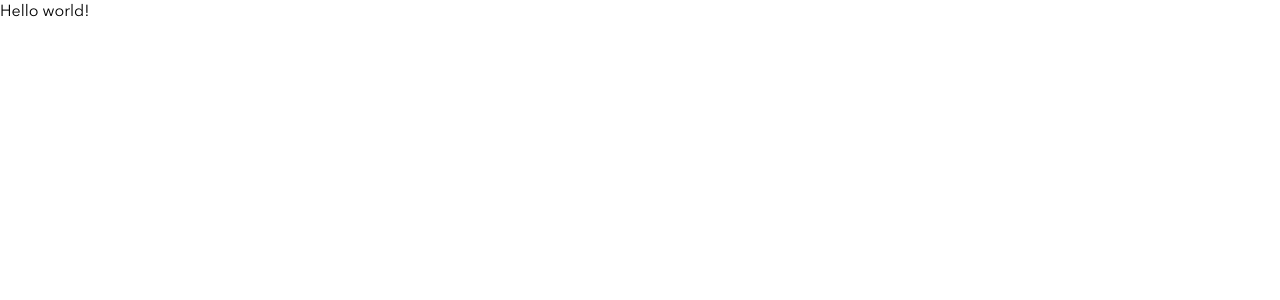
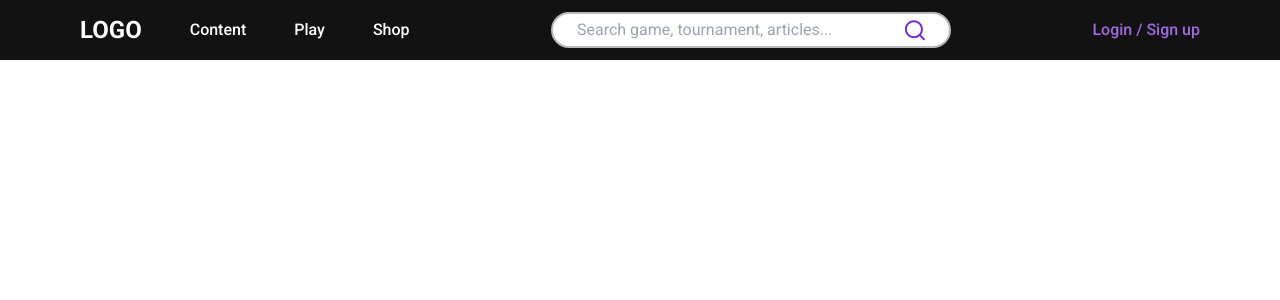
Before and after one commit to syahirdev/game-landing-page, a Next.js app: page / in a window 1280 px wide. Shown: the top 300 px of the page. Built offline with nearby package versions, Linux system fonts and the light colour scheme.

Commit message:
add header section

```diff
--- /dev/null
+++ b/src/components/Header.tsx
@@ -0,0 +1,31 @@
+export default function Header() {
+  return (
+    <header className="flex items-center justify-between bg-nz-black px-20 py-3">
+      {/*Navigation*/}
+      <nav>
+        <ul className="flex items-center gap-x-12 font-medium">
+          <li className="uppercase font-bold text-2xl">Logo</li>
+          <li>Content</li>
+          <li>Play</li>
+          <li>Shop</li>
+        </ul>
+      </nav>
+
+      {/*Search Bar*/}
+      <div
+        className="relative flex justify-between gap-x-3 w-[25rem] px-6 py-1 rounded-full text-nz-black border-2 border-[#bababa] bg-white">
+        <input
+          type="text"
+          className="flex-1 focus:outline-none"
+          placeholder="Search game, tournament, articles..."
+        />
+        <img src="/assets/icons/search.svg"/>
+      </div>
+
+      {/*Auth*/}
+      <button className="text-nz-purple font-medium">
+        Login / Sign up
+      </button>
+    </header>
+  );
+}
--- a/src/pages/index.tsx
+++ b/src/pages/index.tsx
@@ -1,5 +1,9 @@
+import Header from "../components/Header";
+
 export default function Home() {
   return (
-    <div>Hello world!</div>
+    <div>
+      <Header />
+    </div>
   );
 }
--- a/styles/globals.css
+++ b/styles/globals.css
@@ -10,5 +10,5 @@
 }
 
 html, body {
-    @apply font-avenir scroll-smooth
+    @apply font-roboto scroll-smooth text-white
 }
--- a/tailwind.config.js
+++ b/tailwind.config.js
@@ -9,6 +9,10 @@ module.exports = {
       fontFamily: {
         roboto: ["Roboto"],
         avenir: ["Avenir"]
+      },
+      colors: {
+        "nz-black": "#121212",
+        "nz-purple": "#A168DF"
       }
     }
   },
```
Also changed, not shown: public/assets/icons/drag.svg (added), public/assets/icons/search.svg (added).
